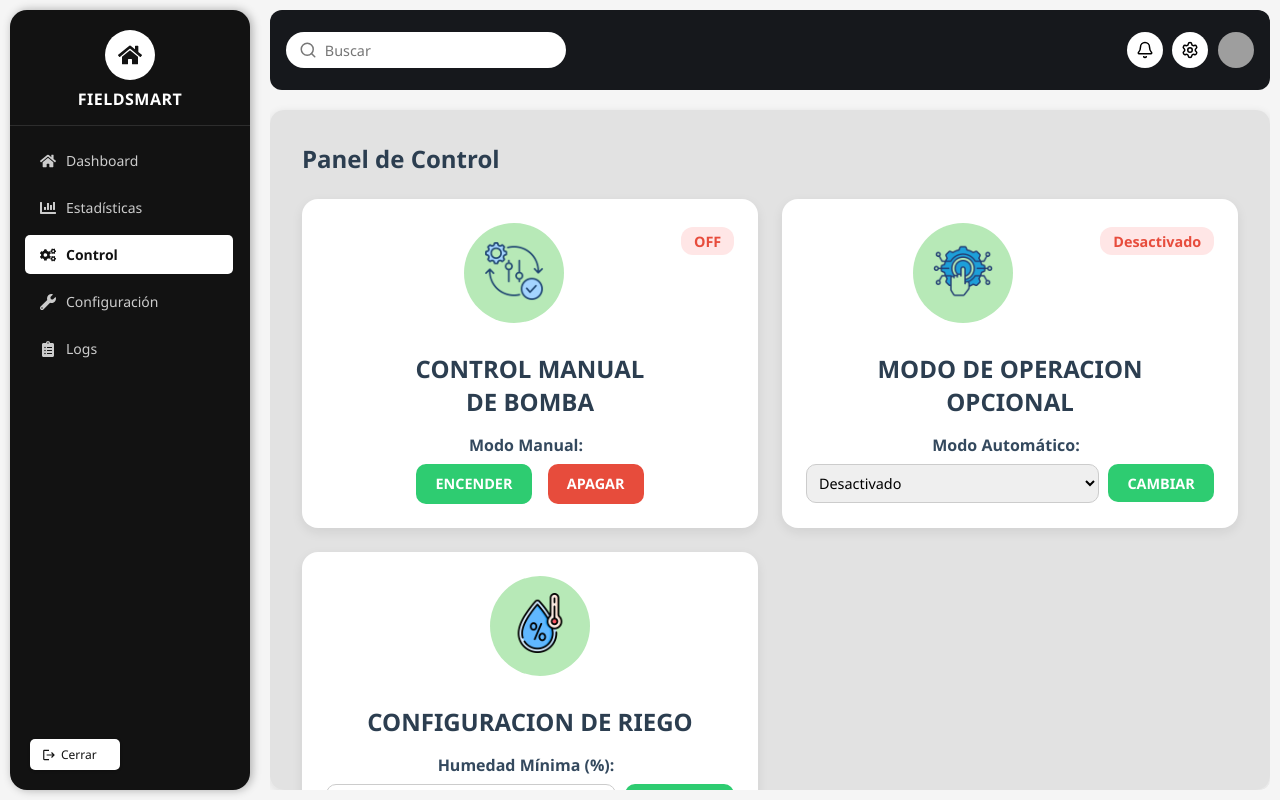
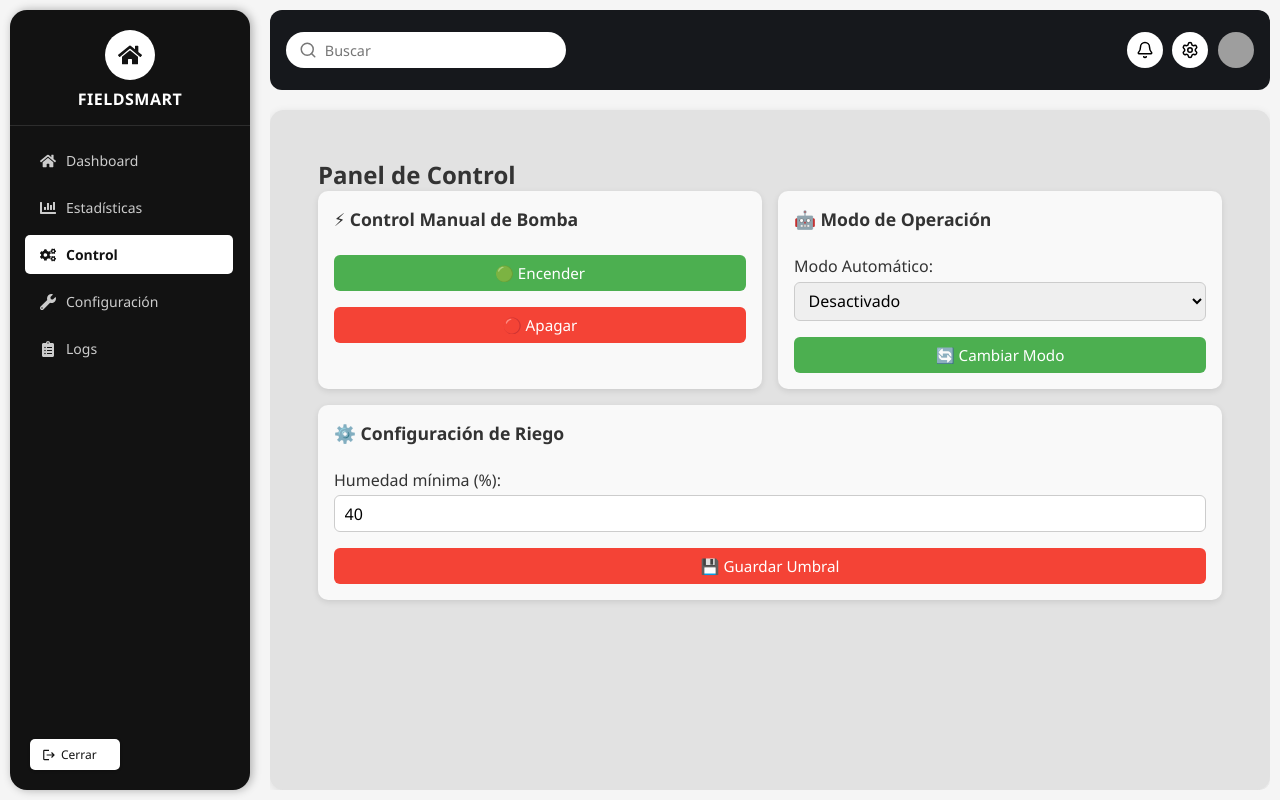
Before and after one commit to AlexhpSENATI/FieldSmartS, a React (Vite) app: page /control in a window 1280 px wide. Both pictures are taken after a click on the element "Control". Built offline with nearby package versions, Linux system fonts and the light colour scheme; grey boxes are pictures that could not be loaded.

Commit message:
correccion de dash undifined

```diff
--- a/src/components/Pages/Control.jsx
+++ b/src/components/Pages/Control.jsx
@@ -1,285 +1,285 @@
+// // src/components/Tabs/Control.jsx
+// import React, { useState, useContext } from "react";
+// import { AppContext } from "../../context/AppContext";
+// // import "../../styles/Dashboard.css";
+// import "../../styles/Control.css";
+
+
+// const ControlTab = () => {
+//   const { controlarBomba, cambiarModo, actualizarUmbral } = useContext(AppContext);
+
+//   const [modoAutomatico, setModoAutomatico] = useState("false");
+//   const [umbralHumedad, setUmbralHumedad] = useState(40);
+//   const [estadoBomba, setEstadoBomba] = useState(false);
+
+//   return (
+//     <div >
+//       <h2 style={{ fontSize: "1.5rem", fontWeight: "700", color: "#2c3e50", marginBottom: "1.5rem" }}>Panel de Control</h2>
+
+//       <div className="control-cards-grid">
+//         {/* Control Manual */}
+//         <div className="control-card">
+//           <div className="card-header">
+//             <div className="icon-fondo">
+//               <div className="icon-container">
+//                 <img src="../public/icons/control/control.png" alt="Pump" />
+//               </div>
+//             </div>
+
+//             <span className={`status-badge ${estadoBomba ? "on" : "off"}`}>
+//               {estadoBomba ? "ON" : "OFF"}
+//             </span>
+//           </div>
+//           <h3>
+//             CONTROL MANUAL <br /> DE BOMBA
+//           </h3>
+//           <p className="label-text">Modo Manual:</p>
+
+//           <div className="button-groupxd">
+//             <button
+//               className="control-btn successxd"
+//               onClick={() => {
+//                 controlarBomba(true);
+//                 setEstadoBomba(true);
+//               }}
+//             >
+//               ENCENDER
+//             </button>
+//             <button
+//               className="control-btn dangerxd"
+//               onClick={() => {
+//                 controlarBomba(false);
+//                 setEstadoBomba(false);
+//               }}
+//             >
+//               APAGAR
+//             </button>
+//           </div>
+//         </div>
+
+//         {/* Modo Automático */}
+//         <div className="control-card">
+//           <div className="card-header">
+//             <div className="icon-fondo">
+//               <div className="icon-container">
+//                 <img src="../public/icons/control/modo.png" alt="Automation" />
+//               </div>
+//             </div>
+
+//             <span
+//               className={`status-badge ${modoAutomatico === "true" ? "on" : "off"
+//                 }`}
+//             >
+//               {modoAutomatico === "true" ? "Activado" : "Desactivado"}
+//             </span>
+//           </div>
+//           <h3>MODO DE OPERACION <br /> OPCIONAL</h3>
+
+//           <p className="label-text">Modo Automático:</p>
+//           <div className="form-row">
+//             <select
+//               value={modoAutomatico}
+//               onChange={(e) => setModoAutomatico(e.target.value)}
+//               className="control-select"
+//             >
+//               <option value="false">Desactivado</option>
+//               <option value="true">Activado</option>
+//             </select>
+//             <button
+//               className="control-btn success"
+//               onClick={() => cambiarModo(modoAutomatico === "true")}
+//             >
+//               CAMBIAR
+//             </button>
+//           </div>
+//         </div>
+
+//         {/* Configuración */}
+//         <div className="control-card">
+//           <div className="card-header">
+//             <div className="icon-fondo">
+//               <div className="icon-container">
+//                 <img src="../public/icons/control/agua.png" alt="Config" />
+//               </div>
+//             </div>
+
+//           </div>
+//           <h3>CONFIGURACION DE RIEGO</h3>
+//           <p className="label-text">Humedad Mínima (%):</p>
+//           <div className="form-row">
+//             <input
+//               type="number"
+//               min="0"
+//               max="100"
+//               value={umbralHumedad}
+//               onChange={(e) => setUmbralHumedad(e.target.value)}
+//               className="control-select"
+//             />
+//             <button
+//               className="control-btn success"
+//               onClick={() => actualizarUmbral(umbralHumedad)}
+//             >
+//               GUARDAR
+//             </button>
+//           </div>
+//         </div>
+//       </div>
+//     </div>
+//   );
+// };
+
+// export default ControlTab;
+
+
 // src/components/Tabs/Control.jsx
 import React, { useState, useContext } from "react";
 import { AppContext } from "../../context/AppContext";
-// import "../../styles/Dashboard.css";
-import "../../styles/Control.css";
-
 
 const ControlTab = () => {
   const { controlarBomba, cambiarModo, actualizarUmbral } = useContext(AppContext);
-
   const [modoAutomatico, setModoAutomatico] = useState("false");
   const [umbralHumedad, setUmbralHumedad] = useState(40);
-  const [estadoBomba, setEstadoBomba] = useState(false);
 
   return (
-    <div >
-      <h2 style={{ fontSize: "1.5rem", fontWeight: "700", color: "#2c3e50", marginBottom: "1.5rem" }}>Panel de Control</h2>
+    <div style={{ padding: "1rem", fontFamily: "sans-serif" }}>
+      <h2>Panel de Control</h2>
 
       <div className="control-cards-grid">
         {/* Control Manual */}
         <div className="control-card">
-          <div className="card-header">
-            <div className="icon-fondo">
-              <div className="icon-container">
-                <img src="../public/icons/control/control.png" alt="Pump" />
-              </div>
-            </div>
-
-            <span className={`status-badge ${estadoBomba ? "on" : "off"}`}>
-              {estadoBomba ? "ON" : "OFF"}
-            </span>
-          </div>
-          <h3>
-            CONTROL MANUAL <br /> DE BOMBA
-          </h3>
-          <p className="label-text">Modo Manual:</p>
-
-          <div className="button-groupxd">
-            <button
-              className="control-btn successxd"
-              onClick={() => {
-                controlarBomba(true);
-                setEstadoBomba(true);
-              }}
-            >
-              ENCENDER
+          <h3>⚡ Control Manual de Bomba</h3>
+          <button className="control-btn success" onClick={() => controlarBomba(true)}>
+            🟢 Encender
           </button>
-            <button
-              className="control-btn dangerxd"
-              onClick={() => {
-                controlarBomba(false);
-                setEstadoBomba(false);
-              }}
-            >
-              APAGAR
+          <button className="control-btn danger" onClick={() => controlarBomba(false)}>
+            🔴 Apagar
           </button>
-          </div>
         </div>
 
         {/* Modo Automático */}
         <div className="control-card">
-          <div className="card-header">
-            <div className="icon-fondo">
-              <div className="icon-container">
-                <img src="../public/icons/control/modo.png" alt="Automation" />
-              </div>
-            </div>
-
-            <span
-              className={`status-badge ${modoAutomatico === "true" ? "on" : "off"
-                }`}
-            >
-              {modoAutomatico === "true" ? "Activado" : "Desactivado"}
-            </span>
-          </div>
-          <h3>MODO DE OPERACION <br /> OPCIONAL</h3>
-
-          <p className="label-text">Modo Automático:</p>
-          <div className="form-row">
+          <h3>🤖 Modo de Operación</h3>
+          <div className="control-form-group">
+            <label>Modo Automático:</label>
             <select
               value={modoAutomatico}
               onChange={(e) => setModoAutomatico(e.target.value)}
               className="control-select"
             >
+              <option value="true">Activado</option>
               <option value="false">Desactivado</option>
-              <option value="true">Activado</option>
             </select>
+          </div>
           <button
-              className="control-btn success"
+            className="control-btn"
             onClick={() => cambiarModo(modoAutomatico === "true")}
           >
-              CAMBIAR
+            🔄 Cambiar Modo
           </button>
-          </div>
         </div>
 
         {/* Configuración */}
         <div className="control-card">
-          <div className="card-header">
-            <div className="icon-fondo">
-              <div className="icon-container">
-                <img src="../public/icons/control/agua.png" alt="Config" />
-              </div>
-            </div>
-
-          </div>
-          <h3>CONFIGURACION DE RIEGO</h3>
-          <p className="label-text">Humedad Mínima (%):</p>
-          <div className="form-row">
+          <h3>⚙️ Configuración de Riego</h3>
+          <div className="control-form-group">
+            <label>Humedad mínima (%):</label>
             <input
               type="number"
               min="0"
               max="100"
               value={umbralHumedad}
               onChange={(e) => setUmbralHumedad(e.target.value)}
-              className="control-select"
+              className="control-input-number"
             />
+          </div>
           <button
-              className="control-btn success"
+            className="control-btn warning"
             onClick={() => actualizarUmbral(umbralHumedad)}
           >
-              GUARDAR
+            💾 Guardar Umbral
           </button>
         </div>
       </div>
-      </div>
+
+      {/* Estilos internos */}
+      <style>{`
+        .control-cards-grid {
+          display: flex;
+          gap: 1rem;
+          flex-wrap: wrap;
+        }
+
+        .control-card {
+          background-color: #f9f9f9;
+          border-radius: 10px;
+          box-shadow: 0 2px 6px rgba(0,0,0,0.1);
+          padding: 1rem;
+          flex: 1 1 300px;
+          display: flex;
+          flex-direction: column;
+          gap: 1rem;
+        }
+
+        .control-card h3 {
+          margin-bottom: 0.5rem;
+          font-size: 1.1rem;
+        }
+
+        .control-form-group {
+          display: flex;
+          flex-direction: column;
+          gap: 0.3rem;
+        }
+
+        .control-input-number, .control-select {
+          padding: 0.4rem 0.6rem;
+          border: 1px solid #ccc;
+          border-radius: 6px;
+          width: 100%;
+          font-size: 1rem;
+        }
+
+        .control-btn {
+          padding: 0.5rem 1rem;
+          background-color: #4caf50;
+          color: white;
+          border: none;
+          border-radius: 6px;
+          cursor: pointer;
+          font-size: 0.95rem;
+          transition: background-color 0.2s;
+        }
+
+        .control-btn:hover {
+          background-color: #45a049;
+        }
+
+        .control-btn.warning {
+          background-color: #f44336;
+        }
+
+        .control-btn.warning:hover {
+          background-color: #d32f2f;
+        }
+
+        .control-btn.success {
+          background-color: #4caf50;
+        }
+
+        .control-btn.success:hover {
+          background-color: #45a049;
+        }
+
+        .control-btn.danger {
+          background-color: #f44336;
+        }
+
+        .control-btn.danger:hover {
+          background-color: #d32f2f;
+        }
+      `}</style>
     </div>
   );
 };
 
 export default ControlTab;
-
-
-// // src/components/Tabs/Control.jsx
-// import React, { useState, useContext } from "react";
-// import { AppContext } from "../../context/AppContext";
-
-// const ControlTab = () => {
-//   const { controlarBomba, cambiarModo, actualizarUmbral } = useContext(AppContext);
-//   const [modoAutomatico, setModoAutomatico] = useState("false");
-//   const [umbralHumedad, setUmbralHumedad] = useState(40);
-
-//   return (
-//     <div style={{ padding: "1rem", fontFamily: "sans-serif" }}>
-//       <h2>Panel de Control</h2>
-
-//       <div className="control-cards-grid">
-//         {/* Control Manual */}
-//         <div className="control-card">
-//           <h3>⚡ Control Manual de Bomba</h3>
-//           <button className="control-btn success" onClick={() => controlarBomba(true)}>
-//             🟢 Encender
-//           </button>
-//           <button className="control-btn danger" onClick={() => controlarBomba(false)}>
-//             🔴 Apagar
-//           </button>
-//         </div>
-
-//         {/* Modo Automático */}
-//         <div className="control-card">
-//           <h3>🤖 Modo de Operación</h3>
-//           <div className="control-form-group">
-//             <label>Modo Automático:</label>
-//             <select
-//               value={modoAutomatico}
-//               onChange={(e) => setModoAutomatico(e.target.value)}
-//               className="control-select"
-//             >
-//               <option value="true">Activado</option>
-//               <option value="false">Desactivado</option>
-//             </select>
-//           </div>
-//           <button
-//             className="control-btn"
-//             onClick={() => cambiarModo(modoAutomatico === "true")}
-//           >
-//             🔄 Cambiar Modo
-//           </button>
-//         </div>
-
-//         {/* Configuración */}
-//         <div className="control-card">
-//           <h3>⚙️ Configuración de Riego</h3>
-//           <div className="control-form-group">
-//             <label>Humedad mínima (%):</label>
-//             <input
-//               type="number"
-//               min="0"
-//               max="100"
-//               value={umbralHumedad}
-//               onChange={(e) => setUmbralHumedad(e.target.value)}
-//               className="control-input-number"
-//             />
-//           </div>
-//           <button
-//             className="control-btn warning"
-//             onClick={() => actualizarUmbral(umbralHumedad)}
-//           >
-//             💾 Guardar Umbral
-//           </button>
-//         </div>
-//       </div>
-
-//       {/* Estilos internos */}
-//       <style>{`
-//         .control-cards-grid {
-//           display: flex;
-//           gap: 1rem;
-//           flex-wrap: wrap;
-//         }
-
-//         .control-card {
-//           background-color: #f9f9f9;
-//           border-radius: 10px;
-//           box-shadow: 0 2px 6px rgba(0,0,0,0.1);
-//           padding: 1rem;
-//           flex: 1 1 300px;
-//           display: flex;
-//           flex-direction: column;
-//           gap: 1rem;
-//         }
-
-//         .control-card h3 {
-//           margin-bottom: 0.5rem;
-//           font-size: 1.1rem;
-//         }
-
-//         .control-form-group {
-//           display: flex;
-//           flex-direction: column;
-//           gap: 0.3rem;
-//         }
-
-//         .control-input-number, .control-select {
-//           padding: 0.4rem 0.6rem;
-//           border: 1px solid #ccc;
-//           border-radius: 6px;
-//           width: 100%;
-//           font-size: 1rem;
-//         }
-
-//         .control-btn {
-//           padding: 0.5rem 1rem;
-//           background-color: #4caf50;
-//           color: white;
-//           border: none;
-//           border-radius: 6px;
-//           cursor: pointer;
-//           font-size: 0.95rem;
-//           transition: background-color 0.2s;
-//         }
-
-//         .control-btn:hover {
-//           background-color: #45a049;
-//         }
-
-//         .control-btn.warning {
-//           background-color: #f44336;
-//         }
-
-//         .control-btn.warning:hover {
-//           background-color: #d32f2f;
-//         }
-
-//         .control-btn.success {
-//           background-color: #4caf50;
-//         }
-
-//         .control-btn.success:hover {
-//           background-color: #45a049;
-//         }
-
-//         .control-btn.danger {
-//           background-color: #f44336;
-//         }
-
-//         .control-btn.danger:hover {
-//           background-color: #d32f2f;
-//         }
-//       `}</style>
-//     </div>
-//   );
-// };
-
-// export default ControlTab;
--- a/src/components/Pages/Dashboard.jsx
+++ b/src/components/Pages/Dashboard.jsx
@@ -58,10 +58,16 @@ const Dashboard = () => {
           {/* Temperatura */}
           <div className="dash-card dash-metric-card">
             <div className="dash-metric-icon">
-              <img src="../public/icons/temperatura.png" alt="Temperatura" style={{ width: "74px", height: "74px" }} />
+              <img
+                src="../public/icons/temperatura.png"
+                alt="Temperatura"
+                style={{ width: "74px", height: "74px" }}
+              />
             </div>
             <div>
-              <p className="dash-metric-value">{datos.temperatura !== undefined ? `${datos.temperatura.toFixed(1)}°C` : "--"}</p>
+              <p className="dash-metric-value">
+                {datos.temperatura != null ? `${datos.temperatura.toFixed(1)}°C` : "--"}
+              </p>
               <p className="dash-metric-label">Temperatura</p>
             </div>
           </div>
@@ -69,13 +75,41 @@ const Dashboard = () => {
           {/* Humedad Ambiental */}
           <div className="dash-card dash-metric-card">
             <div className="dash-metric-icon">
+              <img
+                src="../public/icons/ambiente.png"
+                alt="Humedad"
+                style={{ width: "74px", height: "74px" }}
+              />
+            </div>
+            <div>
+              <p className="dash-metric-value">
+                {datos.humedadAmbiental != null ? `${datos.humedadAmbiental.toFixed(1)}%` : "--"}
+              </p>
+              <p className="dash-metric-label">Humedad Ambiental</p>
+            </div>
+          </div>
+
+          {/* Temperatura */}
+          {/* <div className="dash-card dash-metric-card">
+            <div className="dash-metric-icon">
+              <img src="../public/icons/temperatura.png" alt="Temperatura" style={{ width: "74px", height: "74px" }} />
+            </div>
+            <div>
+              <p className="dash-metric-value">{datos.temperatura !== undefined ? `${datos.temperatura.toFixed(1)}°C` : "--"}</p>
+              <p className="dash-metric-label">Temperatura</p>
+            </div>
+          </div> */}
+
+          {/* Humedad Ambiental */}
+          {/* <div className="dash-card dash-metric-card">
+            <div className="dash-metric-icon">
               <img src="../public/icons/ambiente.png" alt="Humedad" style={{ width: "74px", height: "74px" }} />
             </div>
             <div>
               <p className="dash-metric-value">{datos.humedadAmbiental !== undefined ? `${datos.humedadAmbiental.toFixed(1)}%` : "--"}</p>
               <p className="dash-metric-label">Humedad Ambiental</p>
             </div>
-          </div>
+          </div> */}
 
           {/* Humedad del Suelo */}
           <div className="dash-card dash-metric-card">
--- a/src/firebase.js
+++ b/src/firebase.js
@@ -1,52 +1,24 @@
 // src/firebase.js
 import { initializeApp } from "firebase/app";
 import { getDatabase } from "firebase/database";
-import { getAnalytics } from "firebase/analytics";
 
-// Configuración de tu nuevo proyecto
+// Configuración de Firebase (tu misma config que ya tienes)
 const firebaseConfig = {
-  apiKey: "AIzaSyCna_uUBQ-E6jvkK4ULINb_2GmGc4Z_6K4",
-  authDomain: "smart-5129b.firebaseapp.com",
-  databaseURL: "https://smart-5129b-default-rtdb.firebaseio.com",
-  projectId: "smart-5129b",
-  storageBucket: "smart-5129b.firebasestorage.app",
-  messagingSenderId: "553559595908",
-  appId: "1:553559595908:web:c251721385b74cec0c5bd1",
-  measurementId: "G-8BHJMLKP1P"
+  apiKey: "AIzaSyBqlMrCp7cUcQ4xNGMPM_urU1UfXEOtEG8",
+  authDomain: "smart-ceb0f.firebaseapp.com",
+  databaseURL: "https://smart-ceb0f-default-rtdb.firebaseio.com",
+  projectId: "smart-ceb0f",
+  storageBucket: "smart-ceb0f.firebasestorage.app",
+  messagingSenderId: "263148013514",
+  appId: "1:263148013514:web:cfc1e2e434f16ae298f133",
+  measurementId: "G-8P55Y4R9DR"
 };
 
 // Inicializar Firebase
 const app = initializeApp(firebaseConfig);
-const analytics = getAnalytics(app);
 
 // Inicializar Realtime Database
 const db = getDatabase(app);
 
-// Exportar db para usar en otros archivos
+// 👇 exportamos db para que puedas usarlo en AppContext y otros lados
 export { db };
-
-
-// // src/firebase.js
-// import { initializeApp } from "firebase/app";
-// import { getDatabase } from "firebase/database";
-
-// // Configuración de Firebase (tu misma config que ya tienes)
-// const firebaseConfig = {
-//   apiKey: "AIzaSyBqlMrCp7cUcQ4xNGMPM_urU1UfXEOtEG8",
-//   authDomain: "smart-ceb0f.firebaseapp.com",
-//   databaseURL: "https://smart-ceb0f-default-rtdb.firebaseio.com",
-//   projectId: "smart-ceb0f",
-//   storageBucket: "smart-ceb0f.firebasestorage.app",
-//   messagingSenderId: "263148013514",
-//   appId: "1:263148013514:web:cfc1e2e434f16ae298f133",
-//   measurementId: "G-8P55Y4R9DR"
-// };
-
-// // Inicializar Firebase
-// const app = initializeApp(firebaseConfig);
-
-// // Inicializar Realtime Database
-// const db = getDatabase(app);
-
-// // 👇 exportamos db para que puedas usarlo en AppContext y otros lados
-// export { db };
```
Lines whose indentation alone changed are shown as unchanged.
